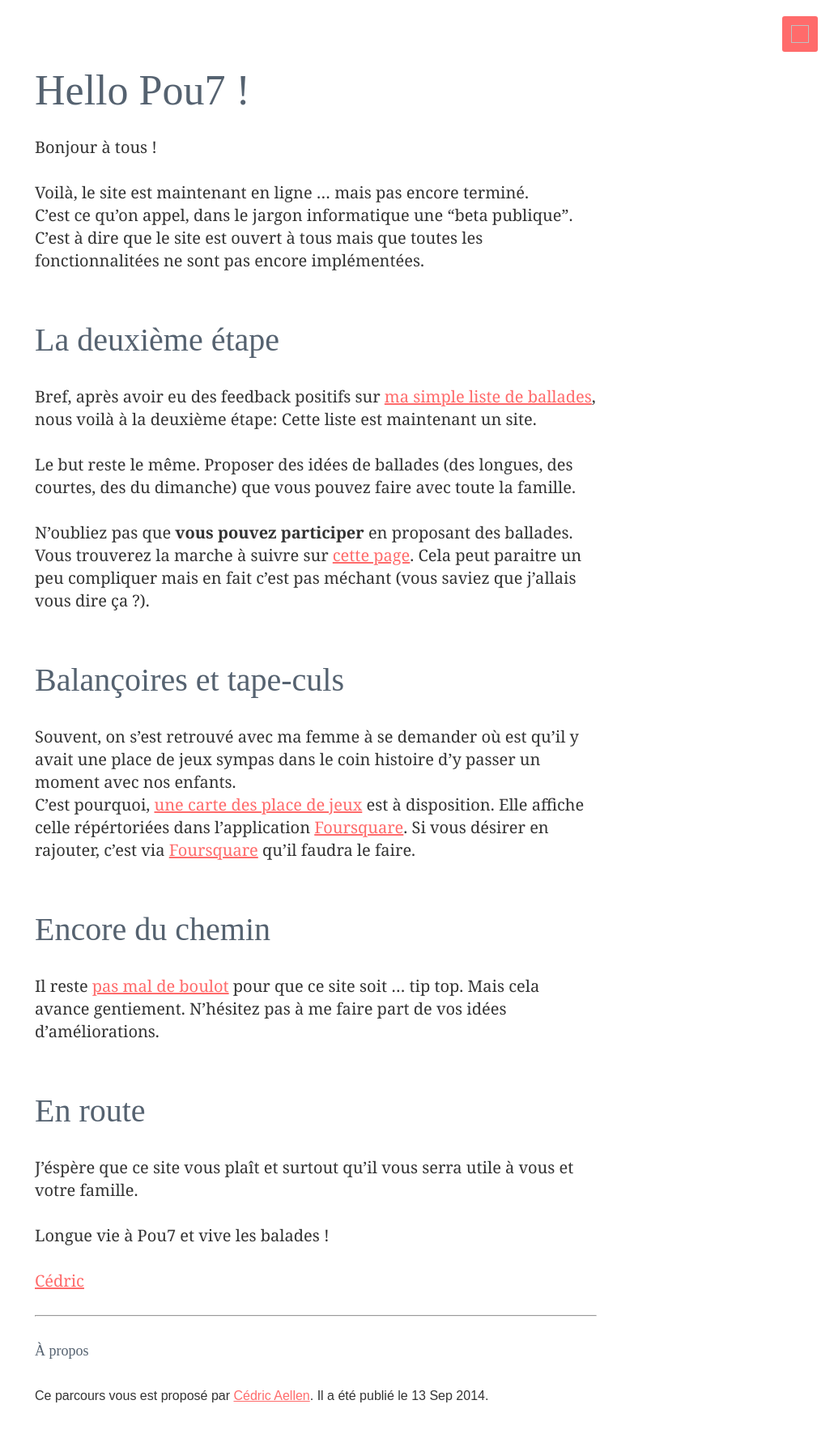
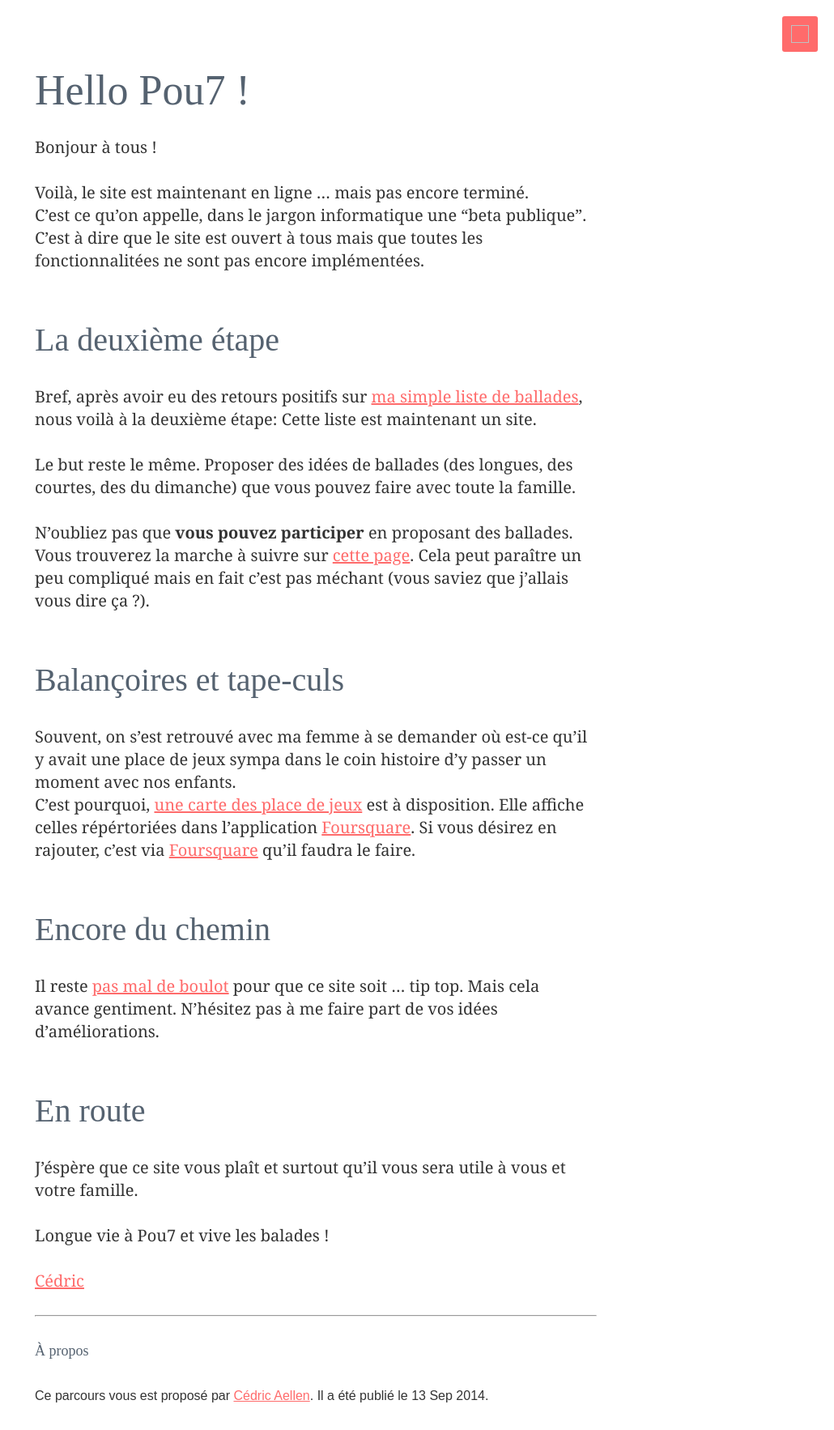
Before and after one commit to alienlebarge/pou7, a Jekyll site: the page built from _posts/2014-09-13-hello-pou7.md, in a window 1280 px wide. Shown: the whole page at 81% size, without its empty margins (250-1280 px from the left). Built offline with Jekyll 4.4.1, drawn with Linux system fonts in a browser that asks for light colours.

Commit message:
misspelling

```diff
--- a/_posts/2014-09-13-hello-pou7.md
+++ b/_posts/2014-09-13-hello-pou7.md
@@ -11,28 +11,28 @@ categories: post
 Bonjour à tous !
 
 Voilà, le site est maintenant en ligne ... mais pas encore terminé.
-C'est ce qu'on appel, dans le jargon informatique une "beta publique". C'est à dire que le site est ouvert à tous mais que toutes les fonctionnalitées ne sont pas encore implémentées.
+C'est ce qu'on appelle, dans le jargon informatique une "beta publique". C'est à dire que le site est ouvert à tous mais que toutes les fonctionnalitées ne sont pas encore implémentées.
 
 ## La deuxième étape
 
-Bref, après avoir eu des feedback positifs sur [ma simple liste de ballades](https://github.com/alienlebarge/pou7/blob/c75407fd178bcfbb7dff4db26d6ead006bb7931e/README.md), nous voilà à la deuxième étape: Cette liste est maintenant un site.
+Bref, après avoir eu des retours positifs sur [ma simple liste de ballades](https://github.com/alienlebarge/pou7/blob/c75407fd178bcfbb7dff4db26d6ead006bb7931e/README.md), nous voilà à la deuxième étape: Cette liste est maintenant un site.
 
 Le but reste le même. Proposer des idées de ballades (des longues, des courtes, des du dimanche) que vous pouvez faire avec toute la famille.
 
-N'oubliez pas que **vous pouvez participer** en proposant des ballades. Vous trouverez la marche à suivre sur [cette page](http://pou7.ch/a-propos.html). Cela peut paraitre un peu compliquer mais en fait c'est pas méchant (vous saviez que j'allais vous dire ça ?).
+N'oubliez pas que **vous pouvez participer** en proposant des ballades. Vous trouverez la marche à suivre sur [cette page](http://pou7.ch/a-propos.html). Cela peut paraître un peu compliqué mais en fait c'est pas méchant (vous saviez que j'allais vous dire ça ?).
 
 ## Balançoires et tape-culs
 
-Souvent, on s'est retrouvé avec ma femme à se demander où est qu'il y avait une place de jeux sympas dans le coin histoire d'y passer un moment avec nos enfants.
-C'est pourquoi, [une carte des place de jeux](http://pou7.ch/places-de-jeux.html) est à disposition. Elle affiche celle répértoriées dans l'application [Foursquare](http://www.foursquare.com). Si vous désirer en rajouter, c'est via [Foursquare](http://www.foursquare.com) qu'il faudra le faire.
+Souvent, on s'est retrouvé avec ma femme à se demander où est-ce qu'il y avait une place de jeux sympa dans le coin histoire d'y passer un moment avec nos enfants.
+C'est pourquoi, [une carte des place de jeux](http://pou7.ch/places-de-jeux.html) est à disposition. Elle affiche celles répértoriées dans l'application [Foursquare](http://www.foursquare.com). Si vous désirez en rajouter, c'est via [Foursquare](http://www.foursquare.com) qu'il faudra le faire.
 
 ## Encore du chemin
 
-Il reste [pas mal de boulot](https://github.com/alienlebarge/pou7/issues "liste des cas ouverts") pour que ce site soit ... tip top. Mais cela avance gentiement. N'hésitez pas à me faire part de vos idées d'améliorations.
+Il reste [pas mal de boulot](https://github.com/alienlebarge/pou7/issues "liste des cas ouverts") pour que ce site soit ... tip top. Mais cela avance gentiment. N'hésitez pas à me faire part de vos idées d'améliorations.
 
 ## En route
 
-J'éspère que ce site vous plaît et surtout qu'il vous serra utile à vous et votre famille.
+J'éspère que ce site vous plaît et surtout qu'il vous sera utile à vous et votre famille.
 
 Longue vie à Pou7 et vive les balades !
 
```
